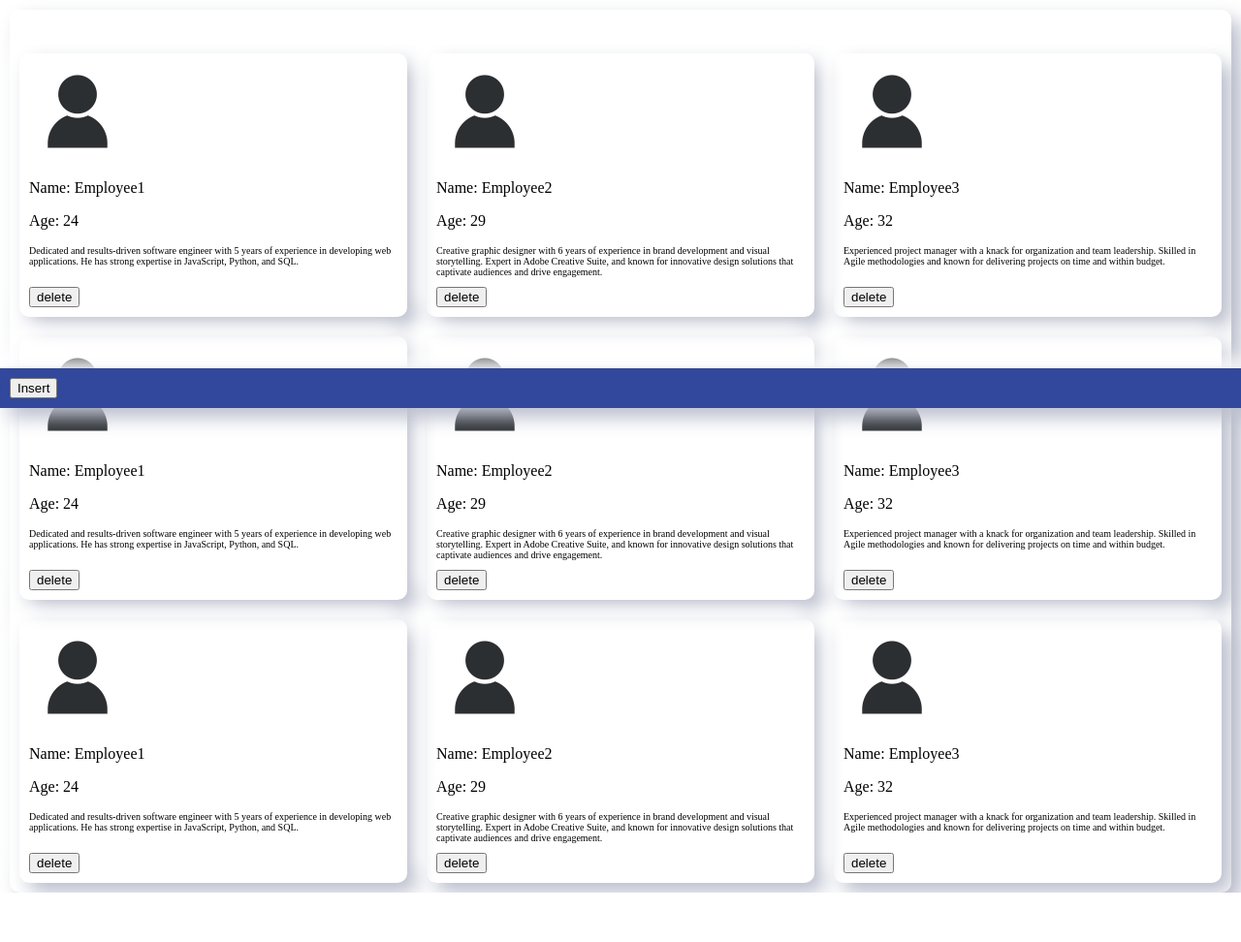
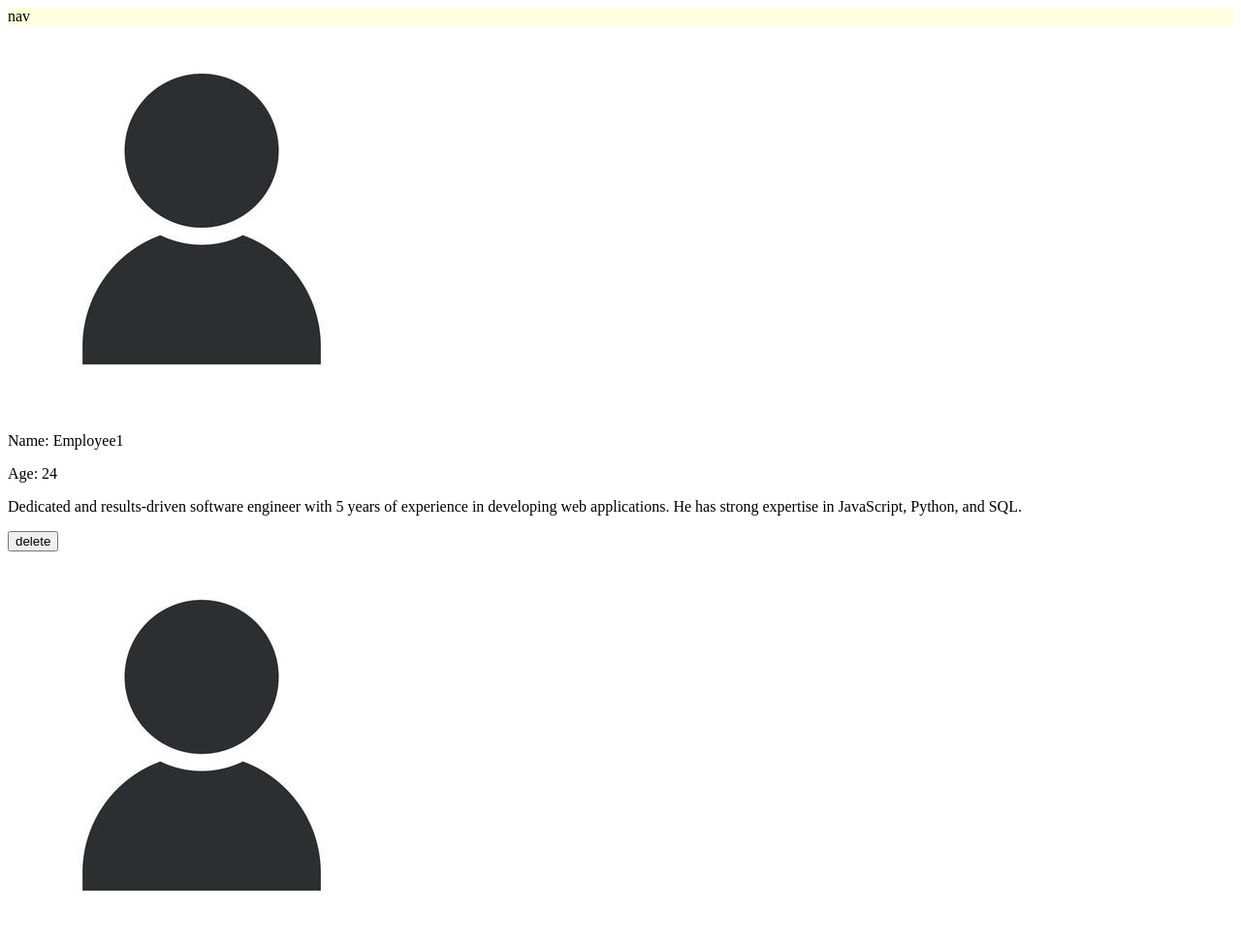
Before and after one commit to Jakxel12/Projects-Web-Dev, a plain HTML site: page Manipulation_Employee_Project/Main.html in a window 1280 px wide. Shown: the top 972 px of the page at 97% size. Before the commit the page ends 921 px from the top, so only its background shows below. Drawn offline with Linux system fonts and the light colour scheme.

Commit message:
changes in the css

```diff
--- a/Manipulation_Employee_Project/Main.html
+++ b/Manipulation_Employee_Project/Main.html
@@ -9,12 +9,9 @@
 </head>
 <body>
   <div class="display">
-    <div class="menu">
-      <button>
-        Insert
-      </button>
-    </div>
-
+    <nav class="nav-bar">
+      nav
+    </nav>
     <div class="display-employee">
     </div>
   </div>
--- a/Manipulation_Employee_Project/data/employees.js
+++ b/Manipulation_Employee_Project/data/employees.js
@@ -10,47 +10,5 @@ const employees = [
     img: '/resources/img/user.jpg',
     age: 29,
     description: 'Creative graphic designer with 6 years of experience in brand development and visual storytelling. Expert in Adobe Creative Suite, and known for innovative design solutions that captivate audiences and drive engagement.'
-  },
-  {
-    name: 'Employee3',
-    img: '/resources/img/user.jpg',
-    age: 32,
-    description: 'Experienced project manager with a knack for organization and team leadership. Skilled in Agile methodologies and known for delivering projects on time and within budget.'
-  },
-  {
-    name: 'Employee1',
-    img: '/resources/img/user.jpg',
-    age: 24,
-    description: 'Dedicated and results-driven software engineer with 5 years of experience in developing web applications. He has strong expertise in JavaScript, Python, and SQL. '
-  },
-  {
-    name: 'Employee2',
-    img: '/resources/img/user.jpg',
-    age: 29,
-    description: 'Creative graphic designer with 6 years of experience in brand development and visual storytelling. Expert in Adobe Creative Suite, and known for innovative design solutions that captivate audiences and drive engagement.'
-  },
-  {
-    name: 'Employee3',
-    img: '/resources/img/user.jpg',
-    age: 32,
-    description: 'Experienced project manager with a knack for organization and team leadership. Skilled in Agile methodologies and known for delivering projects on time and within budget.'
-  },
-  {
-    name: 'Employee1',
-    img: '/resources/img/user.jpg',
-    age: 24,
-    description: 'Dedicated and results-driven software engineer with 5 years of experience in developing web applications. He has strong expertise in JavaScript, Python, and SQL. '
-  },
-  {
-    name: 'Employee2',
-    img: '/resources/img/user.jpg',
-    age: 29,
-    description: 'Creative graphic designer with 6 years of experience in brand development and visual storytelling. Expert in Adobe Creative Suite, and known for innovative design solutions that captivate audiences and drive engagement.'
-  },
-  {
-    name: 'Employee3',
-    img: '/resources/img/user.jpg',
-    age: 32,
-    description: 'Experienced project manager with a knack for organization and team leadership. Skilled in Agile methodologies and known for delivering projects on time and within budget.'
-  },
+  }
 ];
--- a/Manipulation_Employee_Project/styles/Main.css
+++ b/Manipulation_Employee_Project/styles/Main.css
@@ -1,56 +1,3 @@
-html,body{
-  margin: 0%;
-  padding: 0%;
-  width: 100%;
-  height: 100%;
+.nav-bar{
+  background-color: #ffd;
 }
-
-.display{
-  width: 100%;
-  height: 100%;
-  display: grid;
-  grid-template-rows: auto 1fr;
-  align-items: center;
-}
-
-.display-employee{
-  display: grid;
-  padding-top: 35px;
-  grid-template-columns:repeat(3,auto);
-  grid-template-rows:auto;
-  margin: 10px;
-  border-radius: 10px;
-  box-shadow: 10px 10px 20px #babecc,
-  -10px -10px 20px #ffff;
-  width: auto;
-}
-
-.employee{
-  display: grid;
-  grid-template-rows: auto 1fr auto ;
-  box-shadow: 10px 10px 20px #babecc,
-  -10px -10px 20px #ffff;
-  height: auto;
-  width: auto;
-  padding: 10px;
-  margin: 10px;
-  border-radius: 10px;
-}
-
-img{
-  width: 100px;
-  height: 100px;
-}
-
-.employee-description{
-  font-size: 10px;
-}
-
-.menu{
-  position:fixed;
-  background-color: #31489c;
-  padding: 10px;
-  width: 100%;
-  box-shadow: 10px 10px 20px #babecc,
-  -10px -10px 20px #ffff;
-}
```
